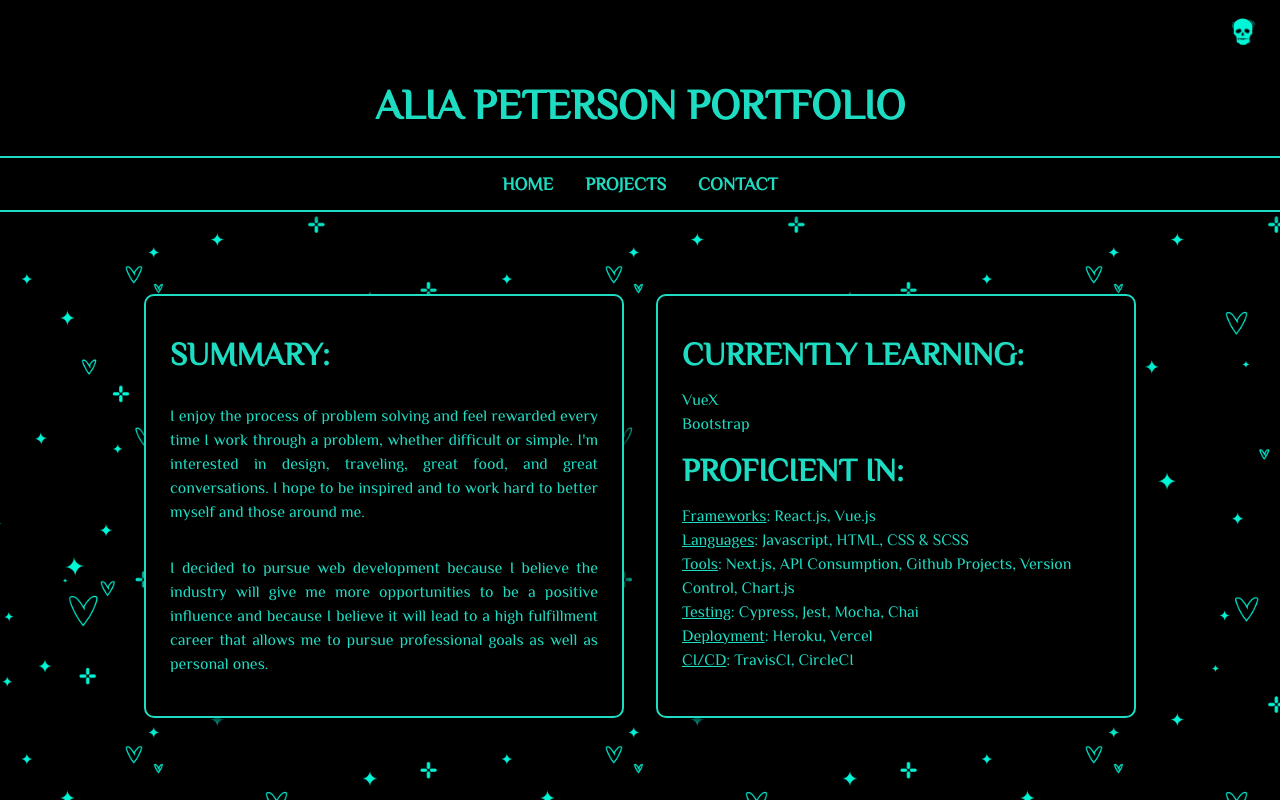
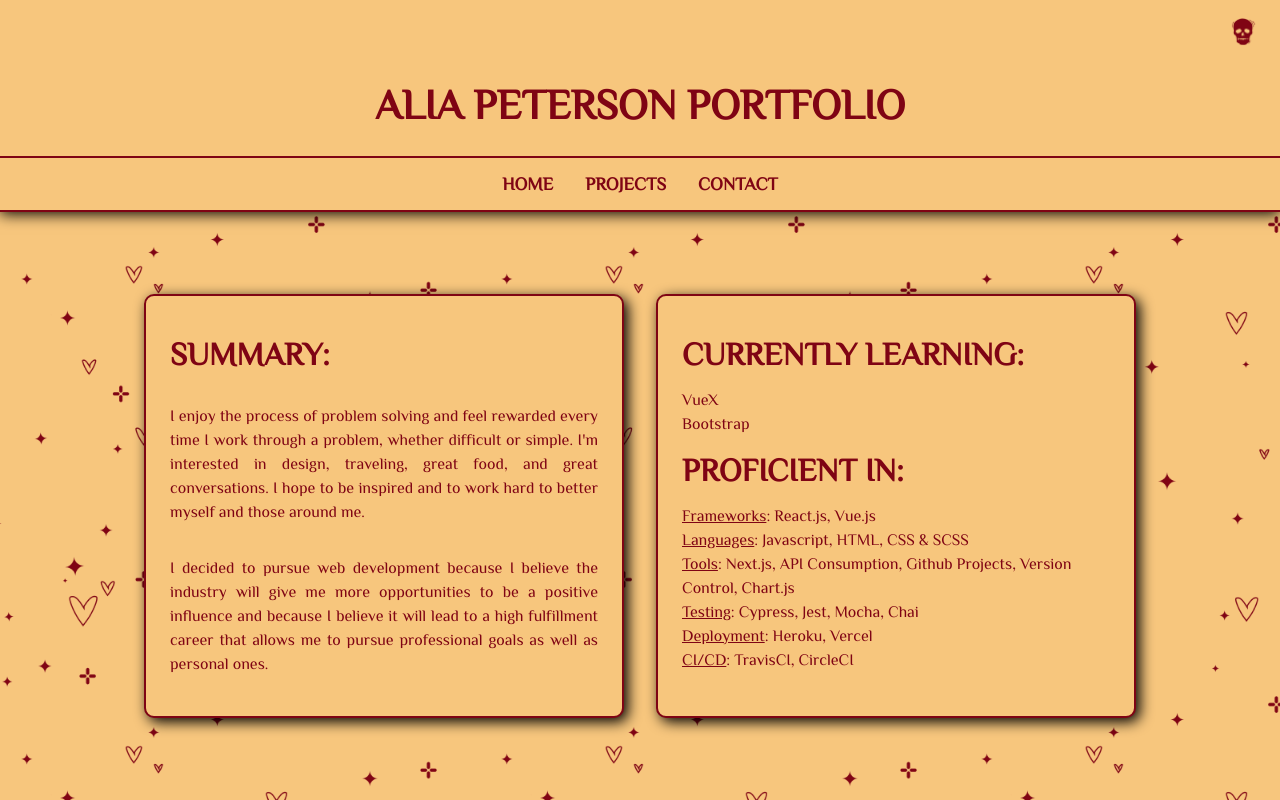
Before and after one commit to alia-peterson/my-portfolio, a Next.js app: page / in a window 1280 px wide. Built offline with nearby package versions, Linux system fonts and the light colour scheme.

Commit message:
Reverse light and dark modes

```diff
--- a/components/Card.js
+++ b/components/Card.js
@@ -7,7 +7,7 @@ export default function Card({ title, type, timeframe, description, technologies
   const { active } = useThemeContext()
 
   return (
-    <article className={`${styles.card} ${active ? 'light' : ''}`}>
+    <article className={`${styles.card} ${active ? 'dark' : ''}`}>
 
       <h2>{title}</h2>
       <div className={styles.body}>
--- a/components/Footer.js
+++ b/components/Footer.js
@@ -5,7 +5,7 @@ export default function Footer() {
   const { active } = useThemeContext()
 
   return (
-    <footer className={`${styles.footer} ${active ? 'light' : ''}`}>
+    <footer className={`${styles.footer} ${active ? 'dark' : ''}`}>
       <a href='/Alia Peterson Resume 2021.pdf' target='_blank'>
         ✂︎ Click Here to View My Resume ✂︎
       </a>
--- a/components/Header.js
+++ b/components/Header.js
@@ -10,13 +10,13 @@ export default function Header() {
   const { active } = useThemeContext()
 
   return (
-    <header className={`${styles.header} ${active ? 'light' : ''}`}>
+    <header className={`${styles.header} ${active ? 'dark' : ''}`}>
       <div>
         <ThemeButton />
       </div>
       <h1>Alia Peterson Portfolio</h1>
 
-      <section className={`${styles.menu} ${active ? 'light' : ''}`}>
+      <section className={`${styles.menu} ${active ? 'dark' : ''}`}>
         <Link href='/'>
           <a>Home</a>
         </Link>
--- a/components/Tarot.js
+++ b/components/Tarot.js
@@ -8,7 +8,7 @@ export default function Tarot({ link, img, height, width, name }) {
 
   return (
     <a href={link} target='_blank'>
-      <article className={`${styles.tarot} ${active ? 'light' : ''}`}>
+      <article className={`${styles.tarot} ${active ? 'dark' : ''}`}>
         <Image src='/images/moons.png' height={15} width={70} />
         <Image src={`/images/${img}.png`} height={height} width={width} />
         <p>{name}</p>
--- a/components/ThemeButton.js
+++ b/components/ThemeButton.js
@@ -6,11 +6,11 @@ export default function ThemeButton() {
 
   const handleClick = () => {
     const body = document.querySelector('body')
-    if (body.classList.contains('light')) {
-      body.classList.remove('light')
+    if (body.classList.contains('dark')) {
+      body.classList.remove('dark')
 
     } else {
-      body.classList.add('light')
+      body.classList.add('dark')
     }
 
     setActive(!active)
--- a/pages/index.js
+++ b/pages/index.js
@@ -26,13 +26,13 @@ export default function Home() {
     <main className={styles.main}>
       <section className={styles.section}>
 
-        <article className={`${styles.card} ${active ? 'light' : ''}`}>
+        <article className={`${styles.card} ${active ? 'dark' : ''}`}>
           <h2>Summary:</h2>
           <p>{info.summary[0]}</p>
           <p>{info.summary[1]}</p>
         </article>
 
-        <article className={`${styles.card} ${active ? 'light' : ''}`}>
+        <article className={`${styles.card} ${active ? 'dark' : ''}`}>
           <h2>Currently Learning:</h2>
           <ul>{currents}</ul>
           <h2>Proficient In:</h2>
--- a/styles/Header.module.scss
+++ b/styles/Header.module.scss
@@ -12,7 +12,7 @@
 
 .header {
   border-bottom: 2px solid $color-detail;
-  box-shadow: 0px 2px 14px $color-active-light;
+  box-shadow: 0px 2px 14px $color-active;
   justify-content: space-between;
 
   button {
@@ -63,7 +63,7 @@
 
 .footer {
   border-top: 2px solid $color-detail;
-  box-shadow: 0px -2px 14px $color-active-light;
+  box-shadow: 0px -2px 14px $color-active;
   font-weight: bold;
 
   a {
--- a/styles/_variables.scss
+++ b/styles/_variables.scss
@@ -1,9 +1,9 @@
-$color-background: black;
-$color-detail: #1DDCC2;
-$color-active: #22AE9B;
-$color-background-light: #f7c67d;
-$color-detail-light: #7F0414;
-$color-active-light: black;
+$color-background: #f7c67d;
+$color-detail: #7F0414;
+$color-active: black;
+$color-background-dark: black;
+$color-detail-dark: #1DDCC2;
+$color-active-dark: #22AE9B;
 
 @mixin card-preset {
   margin: 1rem;
@@ -11,7 +11,7 @@ $color-active-light: black;
   background-color: $color-background;
   border: 2px solid $color-detail;
   border-radius: 10px;
-  box-shadow: 4px 4px 14px $color-active-light;
+  box-shadow: 4px 4px 14px $color-active;
   min-height: 360px;
   display: flex;
   flex-direction: column;
@@ -19,11 +19,11 @@ $color-active-light: black;
   align-items: center;
 }
 
-@mixin light-mode {
-  background-color: $color-background-light !important;
-  border-color: $color-detail-light !important;
-  color: $color-detail-light !important;
-  outline-color: $color-detail-light !important;
+@mixin dark-mode {
+  background-color: $color-background-dark !important;
+  border-color: $color-detail-dark !important;
+  color: $color-detail-dark !important;
+  outline-color: $color-detail-dark !important;
 }
 
 @mixin h2 {
--- a/styles/globals.scss
+++ b/styles/globals.scss
@@ -1,31 +1,31 @@
 @import 'variables';
 @import url('https://fonts.googleapis.com/css2?family=Philosopher&display=swap');
 
-.light {
-  @include light-mode;
+.dark {
+  @include dark-mode;
 
   a:hover, a:hover p {
-    color: $color-active-light !important;
+    color: $color-active-dark !important;
   }
 
   button {
-    color: $color-detail-light !important;
+    color: $color-detail-dark !important;
     animation: rotation 1s linear;
     transform: rotate(180deg);
     transition-duration: 1s;
   }
 
   img {
-    filter: invert(1) brightness(0.5);
+    filter: none;
   }
 }
 
-body.light::after {
-  filter: invert(1) brightness(0.5);
+body.dark::after {
+  filter: none;
 }
 
-body.light::before {
-  background-color: $color-background-light;
+body.dark::before {
+  background-color: $color-background-dark;
 }
 
 html,
@@ -51,12 +51,17 @@ body::after {
   position: absolute;
   top: 0; left: 0;
   height: 100%; width: 100%;
+  filter: invert(1) brightness(0.5);
   background-image: url('../assets/stars and hearts.png');
   background-position: center;
   background-repeat: repeat;
   background-size: 30rem;
   background-attachment: fixed;
   z-index: -1;
+}
+
+img {
+  filter: invert(1) brightness(0.5);
 }
 
 a {
```
Also changed, not shown: 1 other file (tests, documents, lock files or other folders).
